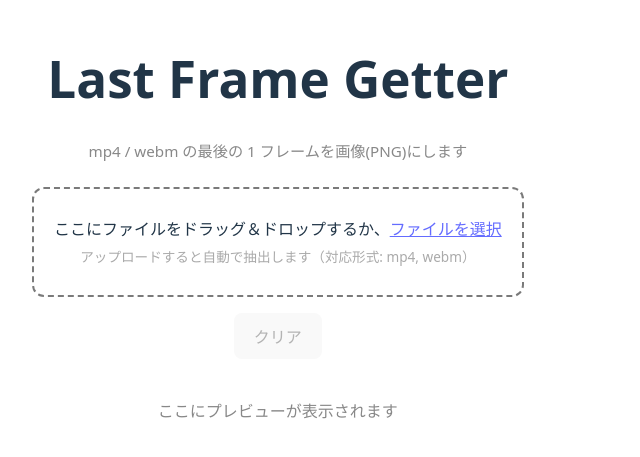
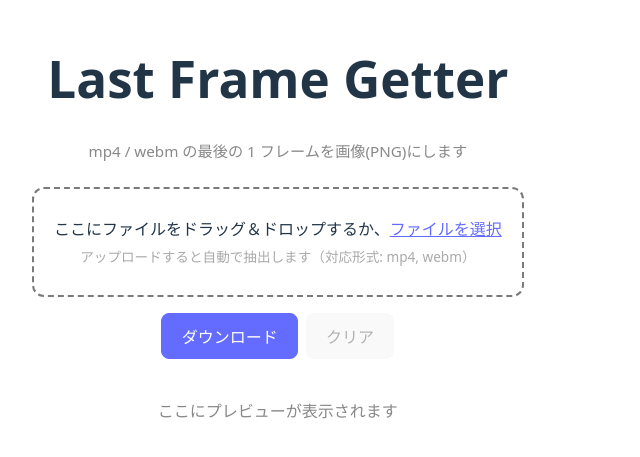
Before and after one commit to ozekimasaki/lastframe_getter, a React (Vite) app: page / in a window 1280 px wide. Shown: the part 157-614 px from the top of the page, without its empty margins (0-640 px from the left). Built offline with nearby package versions, Linux system fonts and the light colour scheme.

Commit message:
style(component): ダウンロードをコントロール行へ移動・プレビュー内のボタン削除

```diff
--- a/src/App.tsx
+++ b/src/App.tsx
@@ -123,6 +123,17 @@ function App() {
 		}
 	}, [videoFile])
 
+	// ダウンロード処理（コントロール行のボタンから実行）
+	const handleDownload = useCallback(() => {
+		if (!imageUrl) return
+		const a = document.createElement('a')
+		a.href = imageUrl
+		a.download = (videoFile?.name || 'lastframe') + '.png'
+		document.body.appendChild(a)
+		a.click()
+		a.remove()
+	}, [imageUrl, videoFile])
+
 	// アップロード/ドロップ時に自動抽出
 	useEffect(() => {
 		if (!videoFile) {
@@ -187,6 +198,9 @@ function App() {
 			</section>
 
 			<div className="controls">
+				<button className="primary" onClick={handleDownload} disabled={!imageUrl}>
+					ダウンロード
+				</button>
 				<button onClick={handleClear} disabled={!videoFile && !imageUrl}>
 					クリア
 				</button>
@@ -202,11 +216,6 @@ function App() {
 				{imageUrl ? (
 					<div className="preview-card">
 						<img src={imageUrl} alt="last frame preview" />
-						<div className="actions">
-							<a className="button primary" href={imageUrl} download={(videoFile?.name || 'lastframe') + '.png'}>
-								ダウンロード
-							</a>
-						</div>
 					</div>
 				) : (
 					<p className="placeholder">ここにプレビューが表示されます</p>
```
